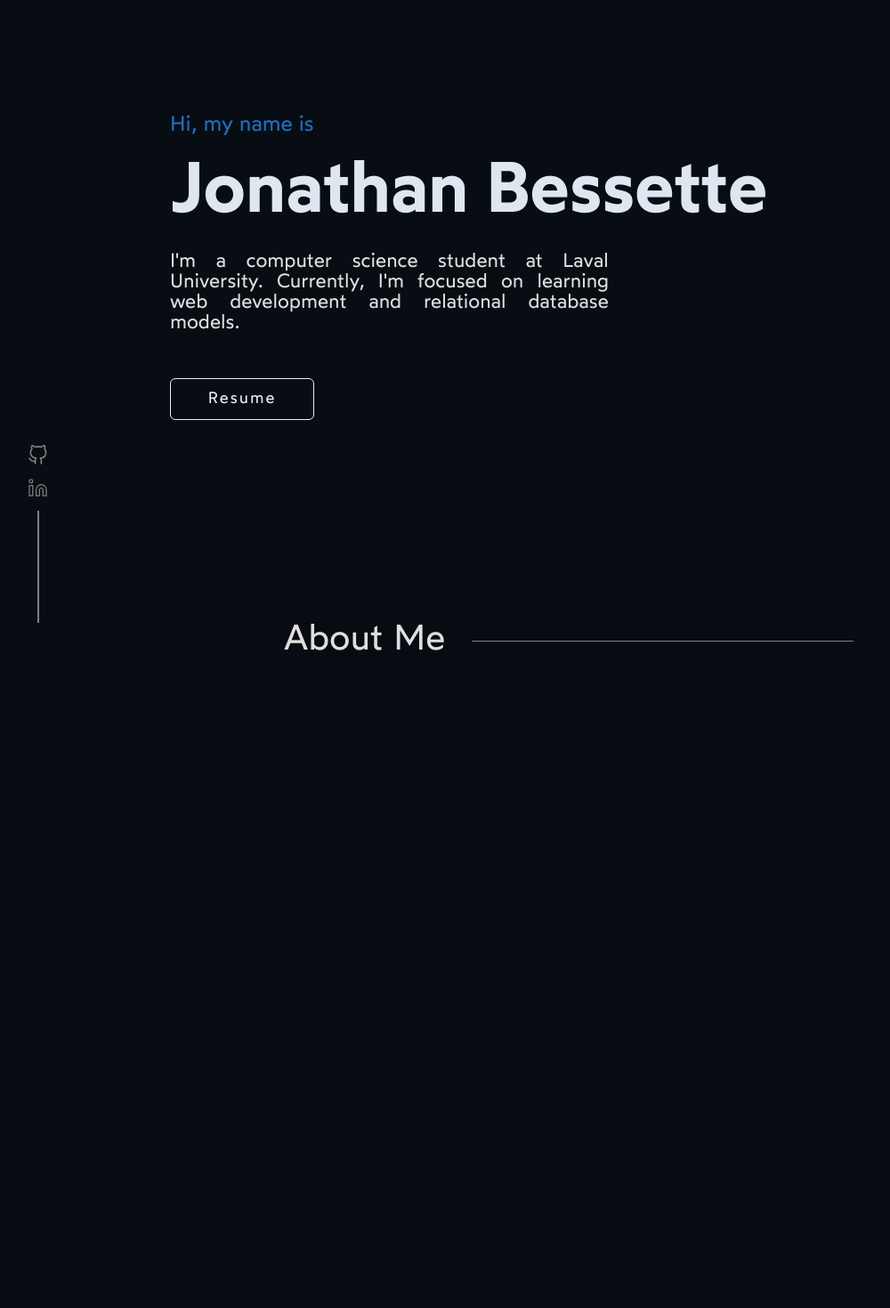
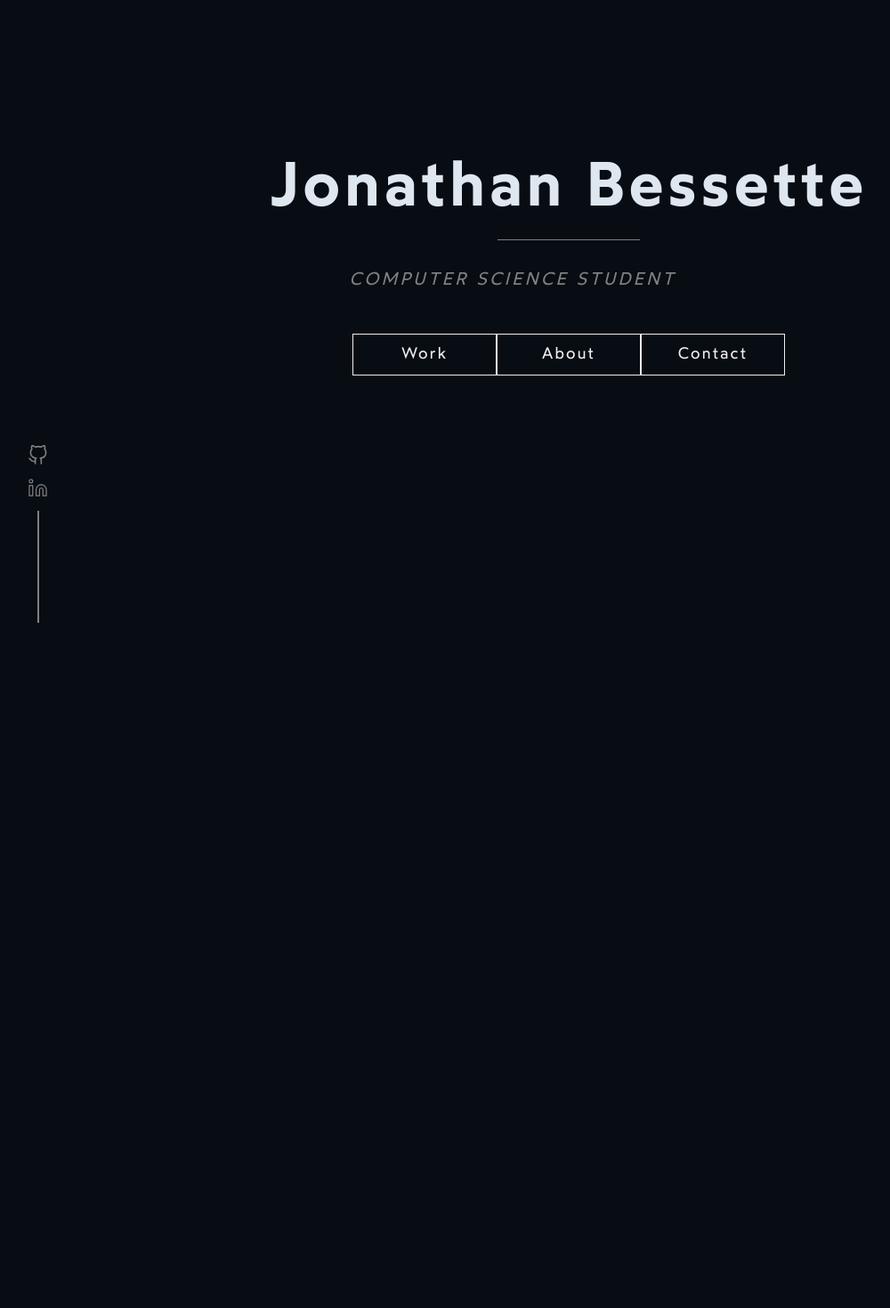
Before and after one commit to JoBess7/portfolio-v1, a React (Create React App) app: page / in a window 1280 px wide. Shown: the part 100-1570 px from the top of the page at 89% size, without its empty margins (1-1001 px from the left). Built offline with nearby package versions, Linux system fonts and the light colour scheme.

Commit message:
New main window layout

```diff
--- a/src/App.js
+++ b/src/App.js
@@ -3,8 +3,9 @@ import {ThemeProvider} from "styled-components";
 import Splash from './views/Splash';
 
 const LightTheme = {
+  generalized: "black",
   pageBackground: "rgba(246, 245, 240, 0.8)",
-  headerLink: "#EEEFF0",
+  headerLink: "black",
   headerBackground: "",
   tagLineColor: 'black',
   burger: "#000",
@@ -12,10 +13,11 @@ const LightTheme = {
   projectDescription: "#282c36",
   blue: "#1b71c2",
   lightBlue: "rgba(18, 27, 49, 0.8)",
-  gray: "#dfdfdf"
+  grey: "#595959",
 }
 
 const DarkTheme = {
+  generalized: "white",
   pageBackground: 'rgba(0, 4, 11, 0.97)',
   headerLink: "#E0E3E6",
   headerBackground: "#0E141B",
@@ -25,7 +27,7 @@ const DarkTheme = {
   projectDescription: "#000",
   blue: "#1b71c2",
   lightBlue: "#dee6f0",
-  grey: "#dfdfdf"
+  grey: "#808080"
 }
 
 const themes = {
--- a/src/components/Heart.js
+++ b/src/components/Heart.js
@@ -1,6 +1,12 @@
 import { useEffect, useRef } from "react";
 import { useReducer, useState } from "react";
+import { THEME_TOGGLE_SPEED } from "../assets/constants";
+import styled from "styled-components";
 
+const LikeIndicator = styled.div`
+    transition: all ${THEME_TOGGLE_SPEED}s;
+    color: ${props => props.theme.generalized};
+`
 
 const initialState = {
     activated: false,
@@ -38,7 +44,7 @@ export default function Heart(props) {
     const [theme, setTheme] = useState(props.theme);
     const [clickTimes, setClickTimes] = useState(0);
     const [state, dispatch] = useReducer(reducer, initialState);
-    const [likeValues, setLikeValues] = useState({});
+    const [likeValues, setLikeValues] = useState({})
 
     useEffect(() => {
         setLikeValues({
@@ -54,10 +60,10 @@ export default function Heart(props) {
 
     return(
         <div className={"heart-flex"} style={{position: "relative"}}>
-            <div style={{top: `${likeValues.likeYPosition}px`, left: `${likeValues.likeXPosition}px`, transform: `rotate(${likeValues.likeRotateValue}deg)`}}
+            <LikeIndicator style={{top: `${likeValues.likeYPosition}px`, left: `${likeValues.likeXPosition}px`, transform: `rotate(${likeValues.likeRotateValue}deg)`}}
                 className={clickTimes === 0 ? "like-indicator" : "like-indicator like-indicator-show"}>
                 +1
-            </div>
+            </LikeIndicator>
 
             <svg
                 onClick={() => {
--- a/src/styles/_queries.css
+++ b/src/styles/_queries.css
@@ -33,7 +33,7 @@ and (min-height: 2000px) {
 
 @media screen
 and (max-width: 1400px) {
-    .main-flex {width: 70%;}
+    .website-width {width: 70%;}
     .main-desc {width: 55%;}
 }
 
--- a/src/styles/appStyles.css
+++ b/src/styles/appStyles.css
@@ -33,4 +33,8 @@ body::-webkit-scrollbar-thumb {
     border-radius: 10px;
   }
 
+.website-width {
+    width: 55%;
+}
+
 html, body {overflow-x: hidden;}
--- a/src/styles/mainStyles.css
+++ b/src/styles/mainStyles.css
@@ -7,10 +7,9 @@
 }
 
 .main-flex {
-    width: 55%;
     display: flex;
     flex-direction: column;
-    align-items: flex-start;
+    align-items: center;
     transition: all 0.6s;
     transition-delay: .2s;
 }
@@ -32,23 +31,18 @@
     height: 1px;
 }
 
-.my-name-is {
-    font-family: "Wotfard-Regular";
-    padding-bottom: 25px;
-    font-size: 24px;
-}
-
 .name {
     font-family: "Wotfard-SemiBold";
-    padding-bottom: 25px;
-    font-size: 80px;
+    font-size: 70px;
+    letter-spacing: 5px;
 }
 
 .main-desc {
     font-family: "Wotfard-Regular";
     padding-bottom: 50px;
-    font-size: 22px;
-    width: 40%;
+    font-size: 20px;
+    font-style: italic;
+    letter-spacing: 3px;
     text-align: justify;
 }
 
@@ -61,6 +55,10 @@
     background-color: red;
 }
 
+.button-flex {
+    display: flex;
+}
+
 .textDown {
     transform: translateY(100px);
     opacity: 0;
--- a/src/styles/reusables.css
+++ b/src/styles/reusables.css
@@ -3,7 +3,6 @@
 .button {
     width: 160px;
     height: 45px;
-    border-radius: 6px;
     display: flex;
     align-items: center;
     justify-content: center;
@@ -19,7 +18,7 @@
     content: "";
     width: 160px;
     height: 45px;
-    background-color: blue;
+    background-color: lightblue;
 }
 
 .button:hover::before {
@@ -95,7 +94,6 @@
 
 .like-indicator {
     position: absolute;
-    color: white;
     opacity: 0;
     display: none;
     font-family: "Wotfard-SemiBold";
--- a/src/styles/secondStyles.css
+++ b/src/styles/secondStyles.css
@@ -1,7 +1,12 @@
-.about-section {
+.about {
+    height: 100vh;
     width: 100vw;
     display: flex;
+    justify-content: center;
+    align-items: center;
+}
+
+.about-flex {
+    display: flex;
     flex-direction: column;
-    align-items: center;
-    height: 2000px;
 }
--- a/src/views/main/Main.js
+++ b/src/views/main/Main.js
@@ -2,17 +2,20 @@ import { THEME_TOGGLE_SPEED } from "../../assets/constants";
 import styled from "styled-components";
 import Button from "../../components/Button";
 
-const NameIs = styled.div`
-    transition: all ${THEME_TOGGLE_SPEED}s;
-    color: ${props => props.theme.blue}
-`
 const Name = styled.div`
     transition: all ${THEME_TOGGLE_SPEED}s;
-    color: ${props => props.theme.lightBlue}
+    color: ${props => props.theme.lightBlue};
 `
 const PersonalDesc = styled.div`
     transition: all ${THEME_TOGGLE_SPEED}s;
-    color: ${props => props.theme.grey}
+    color: ${props => props.theme.grey};
+`
+const Separator = styled.div`
+    transition: all ${THEME_TOGGLE_SPEED}s;
+    background-color: ${props => props.theme.grey};
+    width: 160px;
+    height: 1px;
+    margin: 20px 0 35px 0;
 `
 
 export default function Main(props) {
@@ -20,11 +23,15 @@ export default function Main(props) {
     return(
         <div className="main">
             <div className="keeper"></div>
-            <div className={props.inView ? "main-flex main-up" : "main-flex main-down"}>
-                <NameIs className="my-name-is">Hi, my name is</NameIs>
+            <div className={props.inView ? "website-width main-flex main-up" : "website-width main-flex main-down"}>
                 <Name className="name">Jonathan Bessette</Name>
-                <PersonalDesc className="main-desc">I'm a computer science student at Laval University. Currently, I'm focused on learning web development and relational database models.</PersonalDesc>
-                <Button text="Resume"/>
+                <Separator></Separator>
+                <PersonalDesc className="main-desc">COMPUTER SCIENCE STUDENT</PersonalDesc>
+                <div className="button-flex">
+                    <Button text="Work"></Button>
+                    <Button text="About"></Button>
+                    <Button text="Contact"></Button>
+                </div>
             </div>
         </div>
     );
--- a/src/views/second/Second.js
+++ b/src/views/second/Second.js
@@ -3,10 +3,10 @@ import SectionTitle from "../../components/SectionTitle";
 export default function Second() {
 
     return  (
-        <div className="about-section">
-            <SectionTitle
-            title={"About Me"}
-            />
+        <div className="about">
+            <div className="about-flex website-width">
+
+            </div>
         </div>
     );
 }
```
